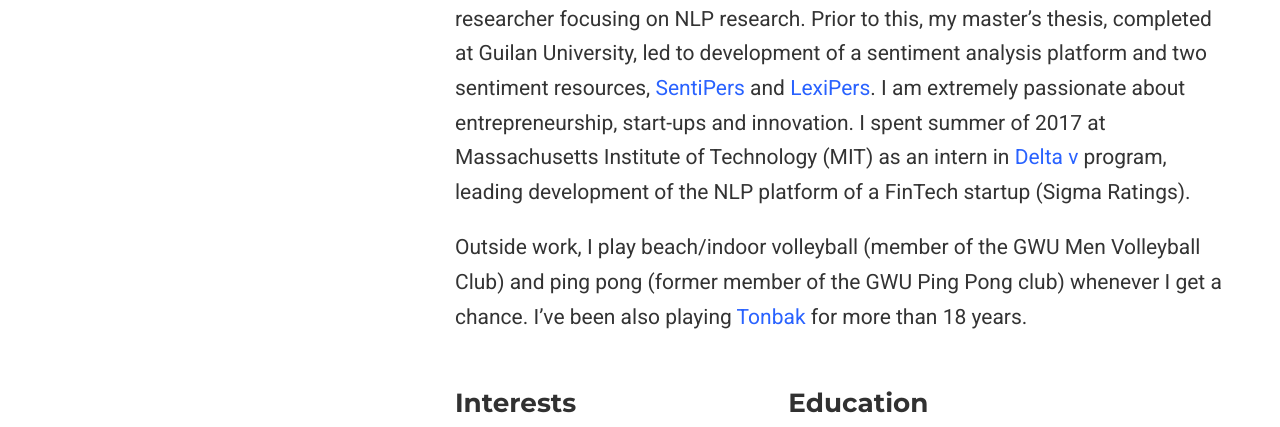
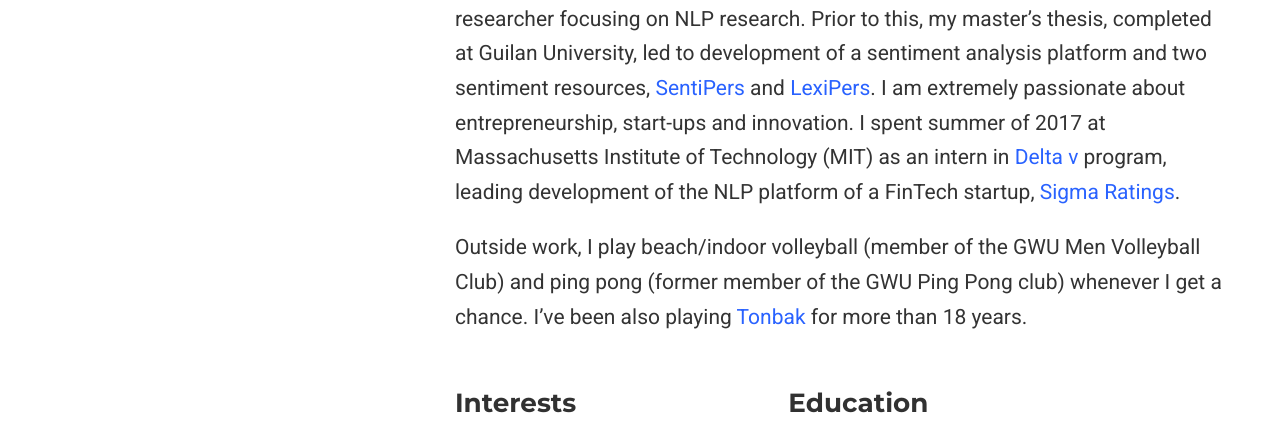
Before and after one commit to phosseini/phosseini-archive.github.io, a plain HTML site: page index.html in a window 1280 px wide. Shown: the part 632-1059 px from the top of the page. Drawn offline with nearby package versions, Linux system fonts and the light colour scheme; some icons are missing.

Commit message:
adding Sigma Ratings link

```diff
--- a/index.html
+++ b/index.html
@@ -273,7 +273,7 @@
                     passionate about
                     entrepreneurship, start-ups and innovation. I spent summer of 2017 at Massachusetts Institute of
                     Technology (MIT) as an intern in <a href="http://entrepreneurship.mit.edu/accelerator/">Delta v</a>
-                    program, leading development of the NLP platform of a FinTech startup (Sigma Ratings).</p>
+                    program, leading development of the NLP platform of a FinTech startup, <a href="https://sigmaratings.com/">Sigma Ratings</a>.</p>
 
                 <p>Outside work, I play beach/indoor volleyball (member of the GWU Men Volleyball Club) and ping
                     pong (former member of the GWU Ping Pong club) whenever I get a chance. I’ve been also playing <a
```
